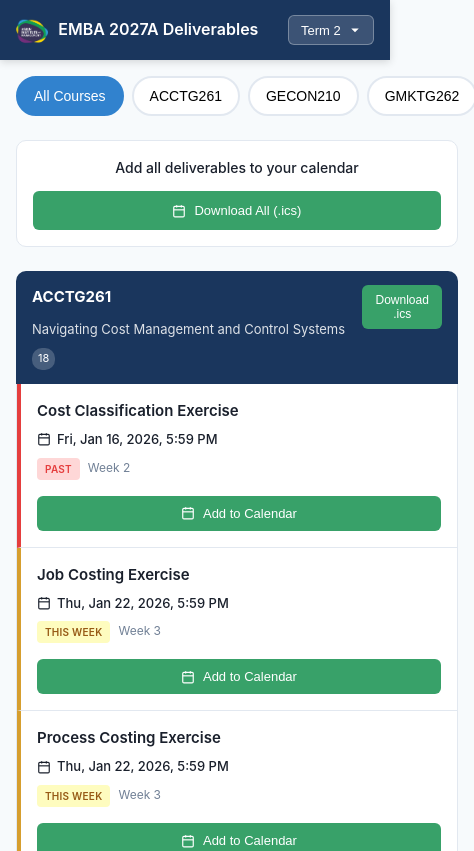
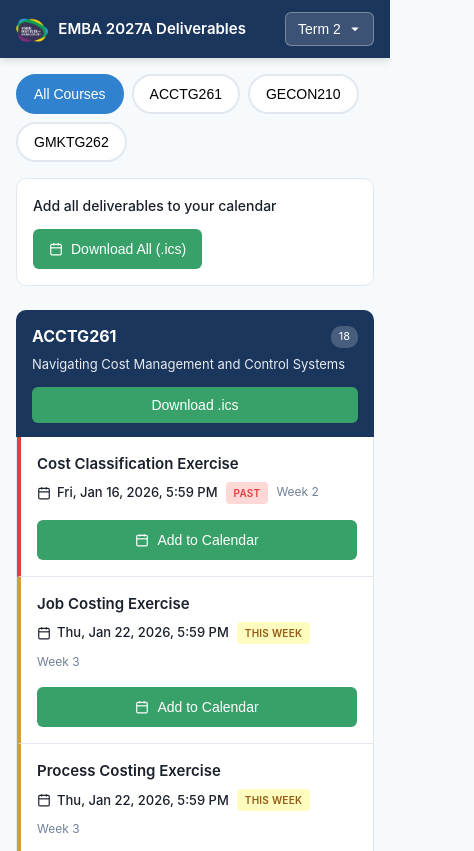
Before and after one commit to rdpascua/monitoring.emba2027a.com, a website built with Vite: page src/index.html in a window 390 px wide. Shown: the top 851 px of the page, 474 px wide, since content can reach past the window. Built offline with nearby package versions, Linux system fonts and the light colour scheme.

Commit message:
update mobile view

```diff
--- a/src/style.css
+++ b/src/style.css
@@ -340,161 +340,169 @@ footer {
     font-weight: 500;
 }
 
-/* Mobile Responsive */
+/* Mobile Responsive - iPhone optimized */
 @media (max-width: 768px) {
+    html, body {
+        overflow-x: hidden;
+    }
+
     header {
-        padding: 0.875rem 1rem;
+        padding: 12px 16px;
     }
 
     .header-content {
-        flex-direction: row;
-        justify-content: space-between;
-        gap: 0.75rem;
+        gap: 12px;
     }
 
     .header-left {
-        gap: 0.625rem;
+        gap: 10px;
+        min-width: 0;
     }
 
     .logo {
         height: 32px;
+        flex-shrink: 0;
     }
 
     header h1 {
-        font-size: 1rem;
+        font-size: 15px;
+        white-space: nowrap;
+        overflow: hidden;
+        text-overflow: ellipsis;
     }
 
     .term-select {
-        padding: 0.4rem 0.75rem;
-        padding-right: 2rem;
-        font-size: 0.8125rem;
+        padding: 8px 32px 8px 12px;
+        font-size: 14px;
+        flex-shrink: 0;
     }
 
     .container {
-        padding: 1rem;
+        padding: 16px;
     }
 
-    /* Horizontal scrolling filters */
+    /* Filters - wrap on mobile */
     .filters {
-        flex-wrap: nowrap;
-        overflow-x: auto;
-        -webkit-overflow-scrolling: touch;
-        scrollbar-width: none;
-        -ms-overflow-style: none;
-        padding-bottom: 0.5rem;
-        margin: 0 -1rem 1rem -1rem;
-        padding-left: 1rem;
-        padding-right: 1rem;
-    }
-
-    .filters::-webkit-scrollbar {
-        display: none;
+        gap: 8px;
+        margin-bottom: 16px;
     }
 
     .filter-btn {
-        flex-shrink: 0;
-        padding: 0.625rem 1rem;
-        font-size: 0.875rem;
+        padding: 10px 16px;
+        font-size: 14px;
     }
 
     /* Subscribe all card */
     .subscribe-all {
-        flex-direction: column;
-        text-align: center;
-        padding: 1rem;
-        gap: 0.75rem;
+        padding: 16px;
+        gap: 12px;
     }
 
     .subscribe-all-text {
-        font-size: 0.875rem;
+        font-size: 14px;
     }
 
     .subscribe-all .btn-calendar {
-        width: 100%;
-        justify-content: center;
-        padding: 0.75rem 1rem;
+        padding: 12px 16px;
+        font-size: 14px;
     }
 
     /* Course sections */
     .course-section {
-        margin-bottom: 1rem;
+        margin-bottom: 16px;
     }
 
     .course-header {
-        padding: 0.875rem 1rem;
-        gap: 0.625rem;
+        flex-direction: column;
+        align-items: stretch;
+        padding: 14px 16px;
+        gap: 12px;
     }
 
     .course-title {
-        flex-direction: row;
-        flex-wrap: wrap;
+        display: grid;
+        grid-template-columns: 1fr auto;
+        grid-template-rows: auto auto;
         align-items: center;
-        gap: 0.5rem;
+        gap: 4px 8px;
+        width: 100%;
     }
 
     .course-code {
-        font-size: 0.9375rem;
+        font-size: 16px;
+        grid-column: 1;
+        grid-row: 1;
+    }
+
+    .course-count {
+        font-size: 11px;
+        grid-column: 2;
+        grid-row: 1;
     }
 
     .course-name {
-        font-size: 0.8125rem;
-        width: 100%;
-        margin-top: 0.125rem;
-    }
-
-    .course-count {
-        font-size: 0.6875rem;
-        padding: 0.125rem 0.375rem;
+        font-size: 13px;
+        opacity: 0.9;
+        grid-column: 1 / -1;
+        grid-row: 2;
     }
 
     .course-header .btn-calendar {
-        align-self: flex-start;
-        padding: 0.5rem 0.75rem;
-        font-size: 0.75rem;
+        width: 100%;
+        justify-content: center;
+        padding: 10px 16px;
+        font-size: 14px;
     }
 
     /* Deliverable items */
     .deliverable-item {
         grid-template-columns: 1fr;
-        padding: 1rem;
-        gap: 0.75rem;
+        padding: 16px;
+        gap: 12px;
+    }
+
+    .deliverable-item.overdue,
+    .deliverable-item.soon {
+        border-left-width: 4px;
     }
 
     .deliverable-info h3 {
-        font-size: 0.9375rem;
+        font-size: 15px;
         line-height: 1.4;
-        margin-bottom: 0.5rem;
+        margin-bottom: 8px;
     }
 
     .deliverable-meta {
-        gap: 0.5rem;
-        font-size: 0.8125rem;
+        gap: 8px;
+        font-size: 13px;
     }
 
     .due-date {
-        width: 100%;
+        display: flex;
+        align-items: center;
+        gap: 6px;
         font-weight: 500;
         color: var(--text);
     }
 
     .status-badge {
-        font-size: 0.625rem;
-        padding: 0.1875rem 0.5rem;
+        font-size: 10px;
+        padding: 3px 8px;
     }
 
     .week-badge {
-        font-size: 0.75rem;
+        font-size: 12px;
     }
 
     .deliverable-actions {
-        margin-top: 0.25rem;
+        margin-top: 4px;
     }
 
     .deliverable-actions .btn-calendar {
         width: 100%;
         justify-content: center;
-        padding: 0.625rem 1rem;
-        font-size: 0.8125rem;
+        padding: 12px 16px;
+        font-size: 14px;
     }
 
     .btn-text {
@@ -503,15 +511,15 @@ footer {
 
     /* Footer */
     footer {
-        padding: 0.875rem;
-        font-size: 0.75rem;
+        padding: 14px 16px;
+        font-size: 12px;
     }
 }
 
-/* Small phones */
-@media (max-width: 380px) {
+/* iPhone SE and small screens */
+@media (max-width: 375px) {
     header h1 {
-        font-size: 0.875rem;
+        font-size: 14px;
     }
 
     .logo {
@@ -519,21 +527,24 @@ footer {
     }
 
     .term-select {
-        padding: 0.375rem 0.625rem;
-        padding-right: 1.75rem;
-        font-size: 0.75rem;
+        padding: 6px 28px 6px 10px;
+        font-size: 13px;
     }
 
     .filter-btn {
-        padding: 0.5rem 0.875rem;
-        font-size: 0.8125rem;
+        padding: 8px 12px;
+        font-size: 13px;
     }
 
     .course-code {
-        font-size: 0.875rem;
+        font-size: 15px;
     }
 
     .deliverable-info h3 {
-        font-size: 0.875rem;
+        font-size: 14px;
+    }
+
+    .container {
+        padding: 12px;
     }
 }
```
